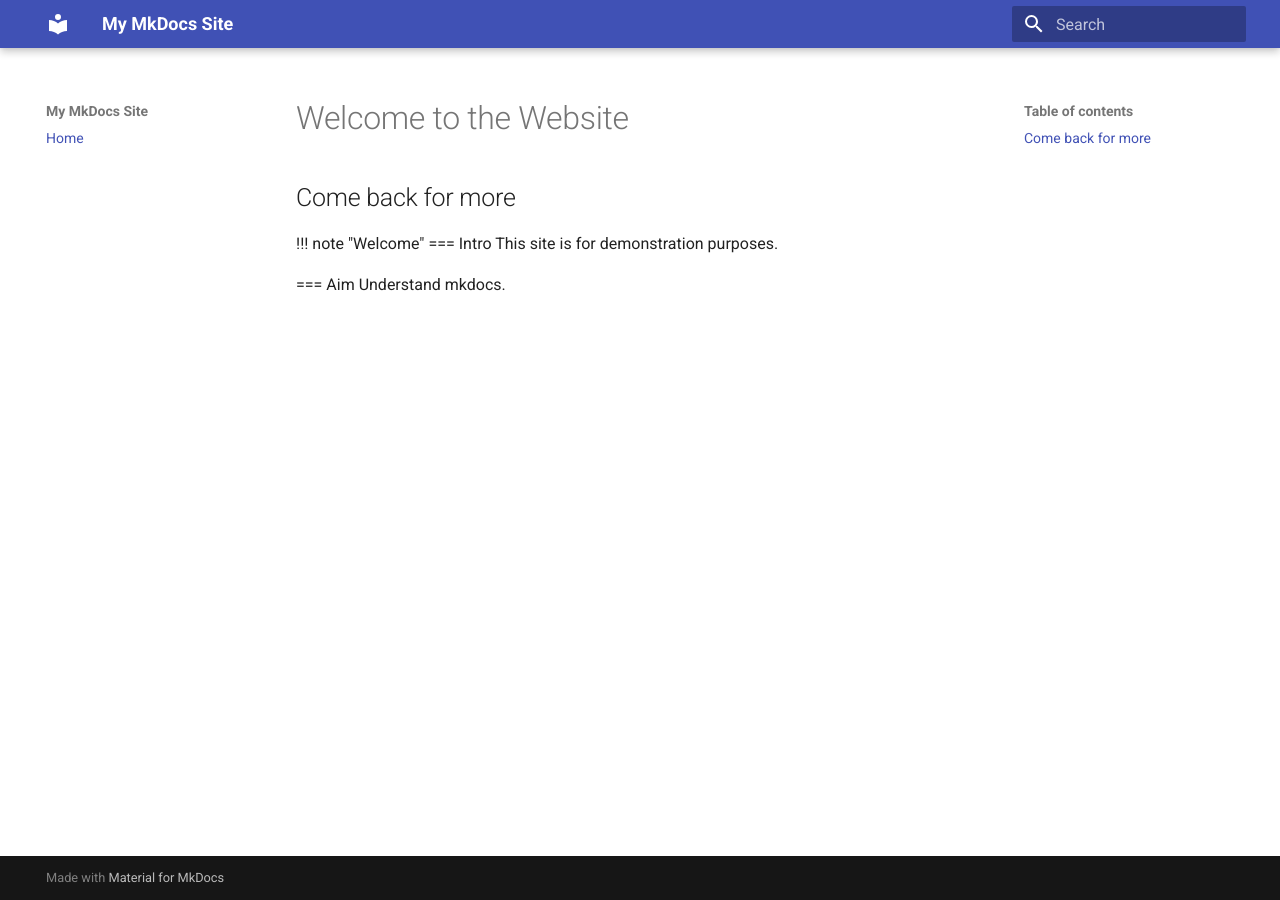
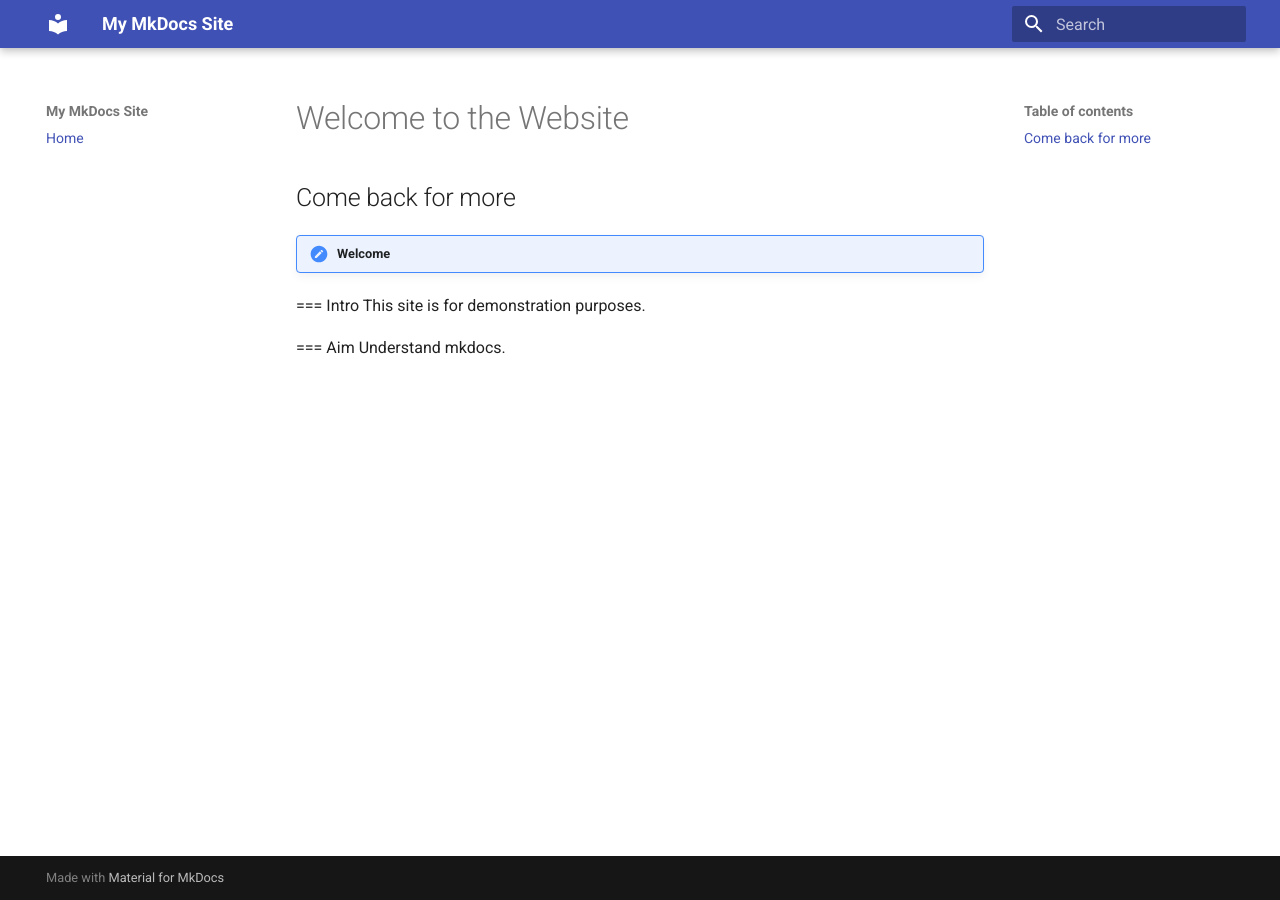
Before and after one commit to duggalrohi/my_demo_repo, an MkDocs documentation site: the page built from docs/index.md, in a window 1280 px wide. Built offline with MkDocs 1.6.1 and Material for MkDocs 9.7.7, drawn with Linux system fonts in a browser that asks for light colours.

Commit message:
Update mkdocs.yml

```diff
--- a/mkdocs.yml
+++ b/mkdocs.yml
@@ -9,6 +9,11 @@ nav:
         #
 theme:
   name: material #readthedocs
+
+markdown_extensions:
+  - admonition
+  - pymdownx.tabbed:
+      alternate_style: true
         #
 plugins:
   - search
```
